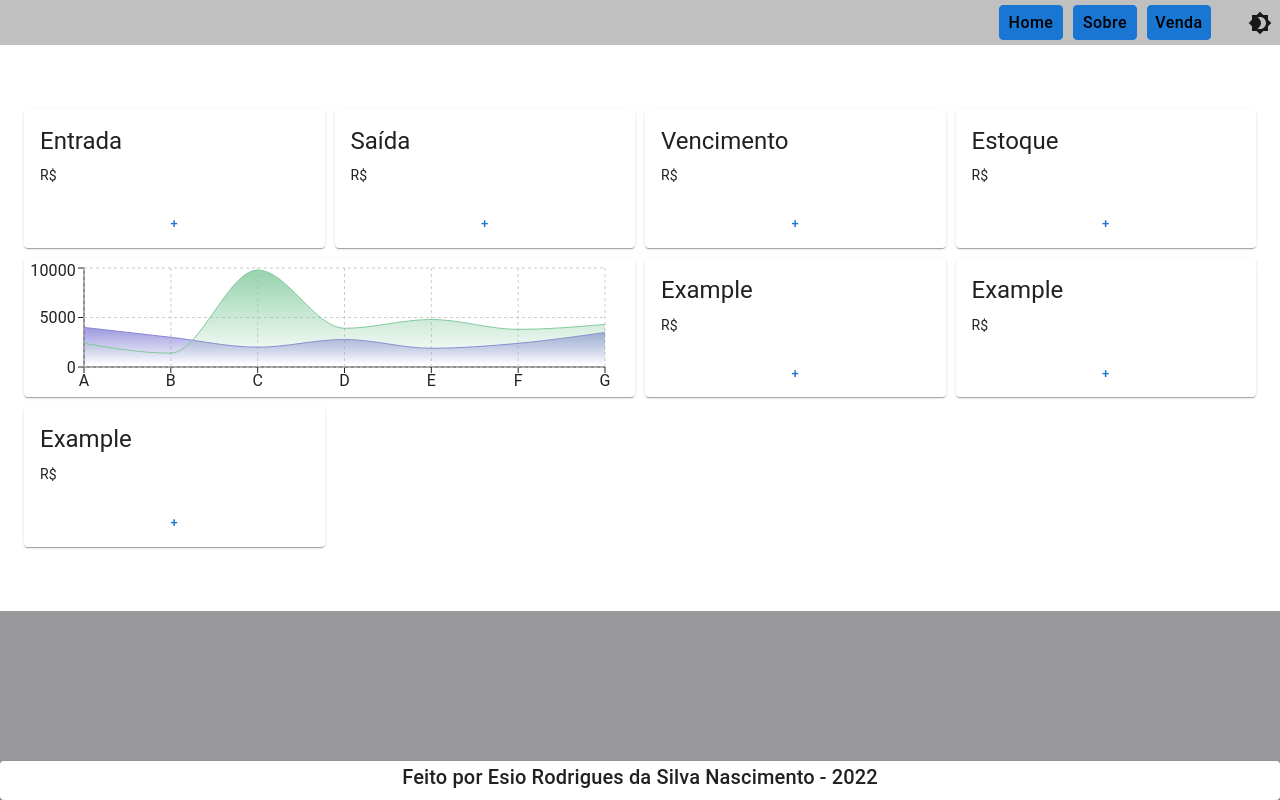
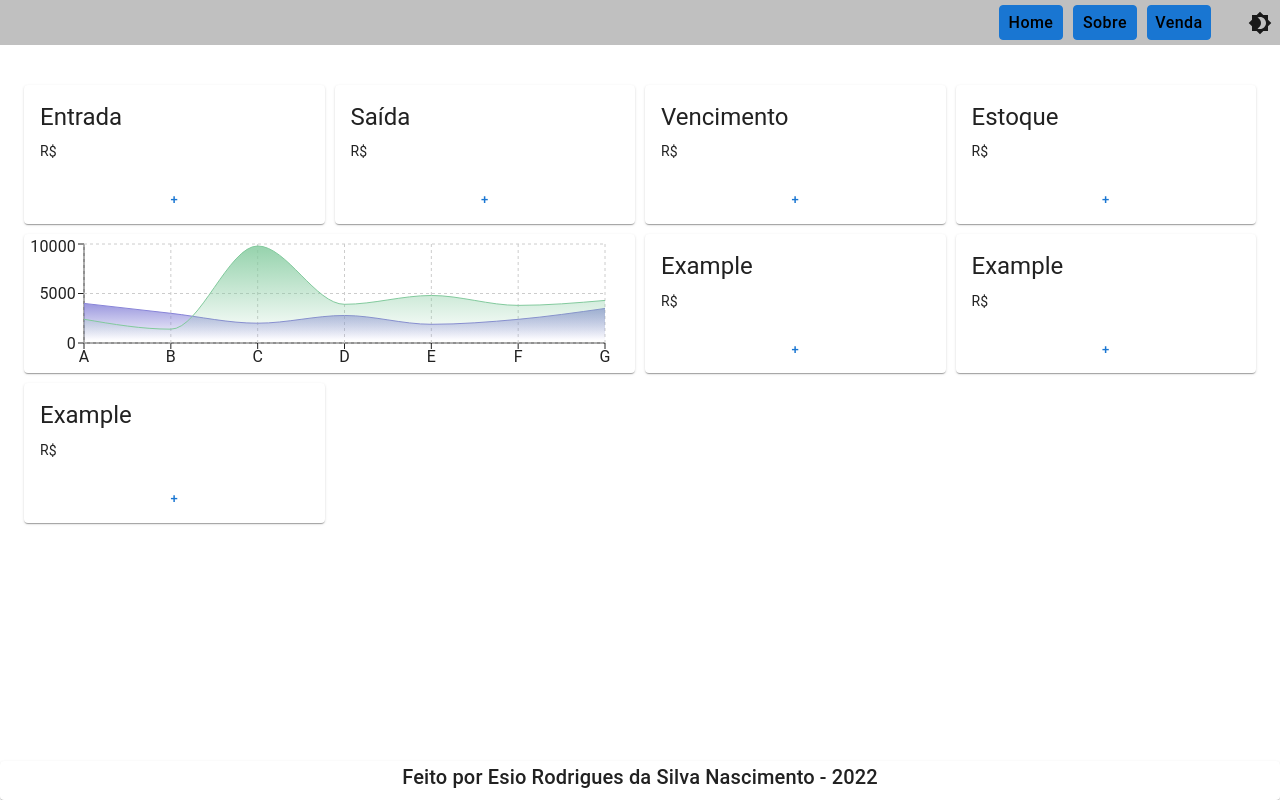
Before and after one commit to joao966/foodapp, a Next.js app in the folder frontend/: page /dashboard in a window 1280 px wide. Built offline with nearby package versions, Linux system fonts and the light colour scheme.

Commit message:
refactor: Layout index, restrutura body ocupar todo espaço em branco

```diff
--- a/frontend/src/layouts/index.tsx
+++ b/frontend/src/layouts/index.tsx
@@ -7,35 +7,44 @@ import { Box, styled } from '@mui/material';
 
 // ----------------------------------------------------------------------
 
-type MainStyleProps = {
-  collapseClick: boolean;
+type Props = {
+  children: ReactNode;
+  title?: string;
 };
 
-// ----------------------------------------------------------------------
-
-type Props = {
-  children: ReactNode;
-};
+const RootStyle = styled('header')(({ theme }) => ({
+  display: 'flex',
+  flexFlow: 'column',
+  height: '100vh',
+}));
 
 const MainStyle = styled('main')(({ theme }) => ({
   flexGrow: 1,
-  paddingTop: 64,
-  paddingBottom: 64,
+  flexBasis: 'auto',
+  paddingTop: 40,
+  paddingBottom: 40,
+  minHeight: 'auto',
 }));
 
-export default function DashboardLayout({ children }: Props) {
+const FooterStyle = styled('footer')(({ theme }) => ({
+  flexGrow: 0,
+  width: '100%',
+}));
+
+export default function DashboardLayout({ children, title }: Props) {
   return (
-    <React.Fragment>
-      <ComponentNavbar pages={configNavbarTabs} />
-      <Box>
-        <MainStyle>{children}</MainStyle>
+    <RootStyle>
+      <Box component={'header'} sx={{ flexGrow: 0, flexBasis: 'auto' }}>
+        <ComponentNavbar title={title} pages={configNavbarTabs} />
       </Box>
-      {/* <Box sx={{ bottom: 0, left: 0, position: 'fixed', width: '100%' }}>
+      <MainStyle>{children}</MainStyle>
+      <FooterStyle
+        sx={{
+          display: { xs: 'none', md: 'block' },
+        }}
+      >
         <Footer />
-      </Box> */}
-      <Box sx={{ position: 'absolute', bottom: 0, width: '100%' }}>
-        <Footer />
-      </Box>
-    </React.Fragment>
+      </FooterStyle>
+    </RootStyle>
   );
 }
```
